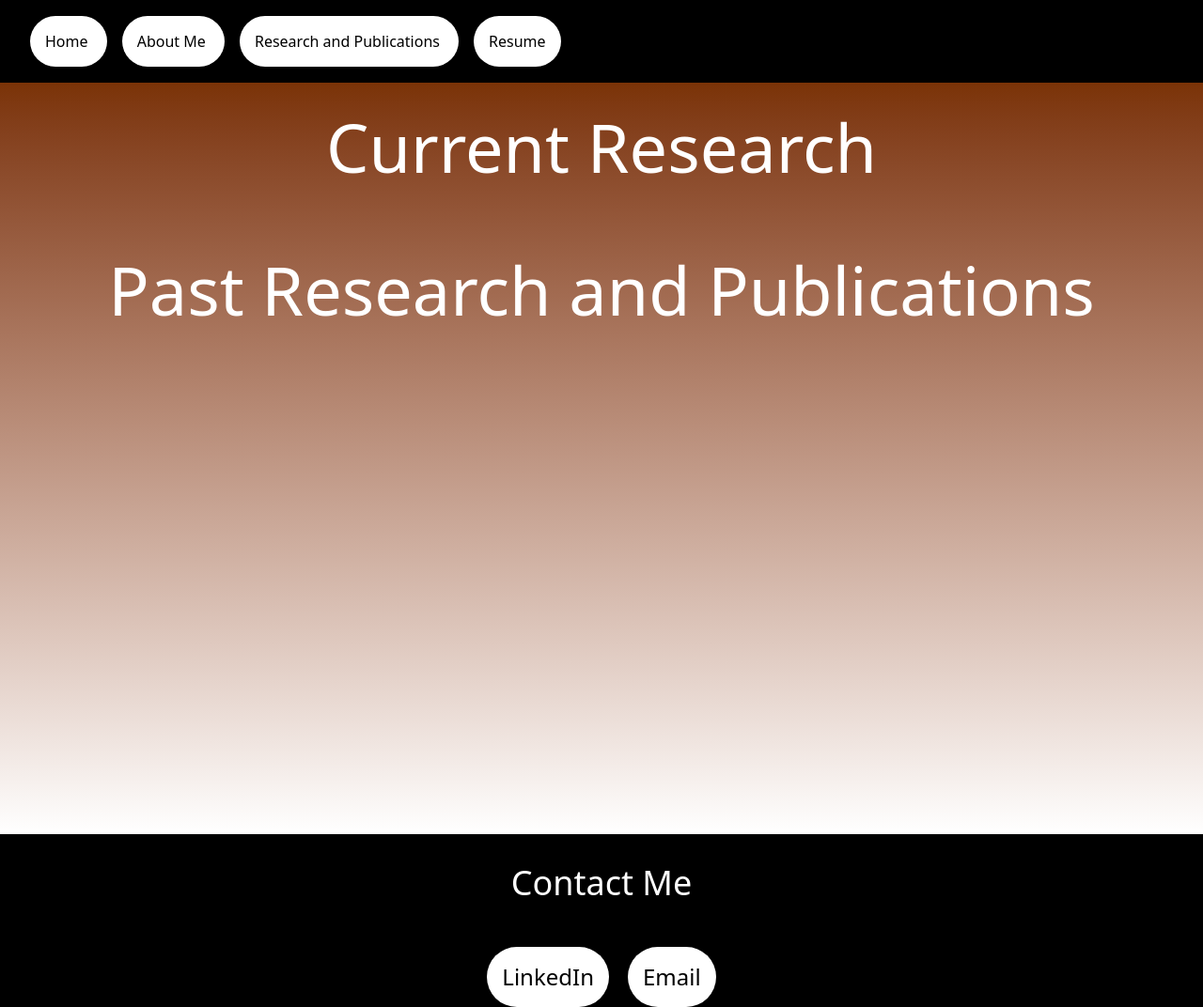
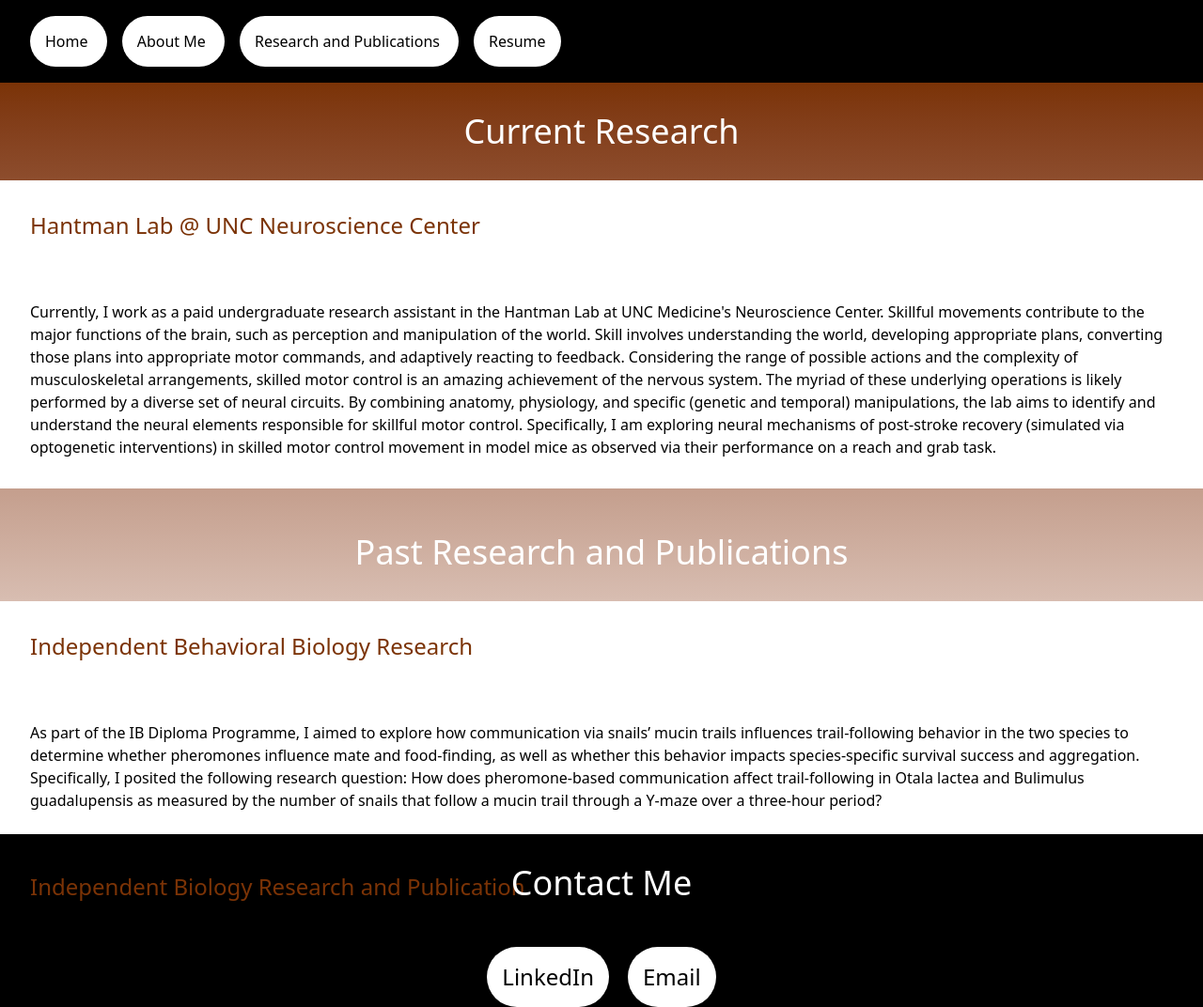
Before and after one commit to Mishree-N/mishree-n.github.io, a website: page rnp.html in a window 1280 px wide. Shown: the whole page at 94% size. Drawn offline with Linux system fonts and the light colour scheme.

Commit message:
research and pubs

```diff
--- a/rnp.html
+++ b/rnp.html
@@ -20,9 +20,32 @@
 
      <main>
         <section class="h-screen bg-linear-to-t from-white to-amber-900 text-white space-y-4">
-            <h2 class="space-y-4 text-7xl text-center p-8">Current Research</h2>
 
-            <h3 class="space-y-4 text-7xl text-center p-8"> Past Research and Publications</h3>
+            <div>
+             <h2 class="space-y-4 text-4xl text-center p-8">Current Research</h2>
+             <p class="text-amber-900 p-8 bg-white text-2xl text-left">Hantman Lab @ UNC Neuroscience Center</p>
+             <p class="text-black p-8 bg-white text-1xl">Currently, I work as a paid undergraduate research assistant in the Hantman Lab at UNC Medicine's Neuroscience Center. Skillful movements contribute to the major functions of the brain, such as perception and manipulation of the world. Skill involves understanding the world, developing appropriate plans, converting those plans into appropriate motor commands, and adaptively reacting to feedback. Considering the range of possible actions and the complexity of musculoskeletal arrangements, skilled motor control is an amazing achievement of the nervous system. The myriad of these underlying operations is likely performed by a diverse set of neural circuits. By combining anatomy, physiology, and specific (genetic and temporal) manipulations, the lab aims to identify and understand the neural elements responsible for skillful motor control. Specifically, I am exploring neural mechanisms of post-stroke recovery (simulated via optogenetic interventions) in skilled motor control movement in model mice as observed via their performance on a reach and grab task.</p>
+            </div>
+
+            <div>
+             <h3 class="space-y-4 text-4xl text-center p-8">Past Research and Publications</h3>
+
+                 <div>
+                    <p class="text-amber-900 p-8 bg-white text-2xl text-left">Independent Behavioral Biology Research</p>
+                    <p class="text-black p-8 bg-white text-1xl">As part of the IB Diploma Programme, I aimed to explore how communication via snails’ mucin trails influences trail-following behavior in the two species to determine whether pheromones influence mate and food-finding, as well as whether this behavior impacts species-specific survival success and aggregation.
+                        Specifically, I posited the following research question: How does pheromone-based communication affect trail-following in Otala lactea and Bulimulus guadalupensis as measured by the number of snails that follow a mucin trail through a Y-maze over a three-hour period?</p>
+                </div>
+
+                <div class="bg-white">
+                    <p class="text-amber-900 p-8 text-2xl text-left">Independent Biology Research and Publication</p>
+                    <p class="text-black p-8 bg-white text-1xl"></p>
+
+                </div>
+
+
+            </div>
+
+
         </section>
 
         <section class="space-y-4 bg-black">
```
Also changed, not shown: styles.css.
